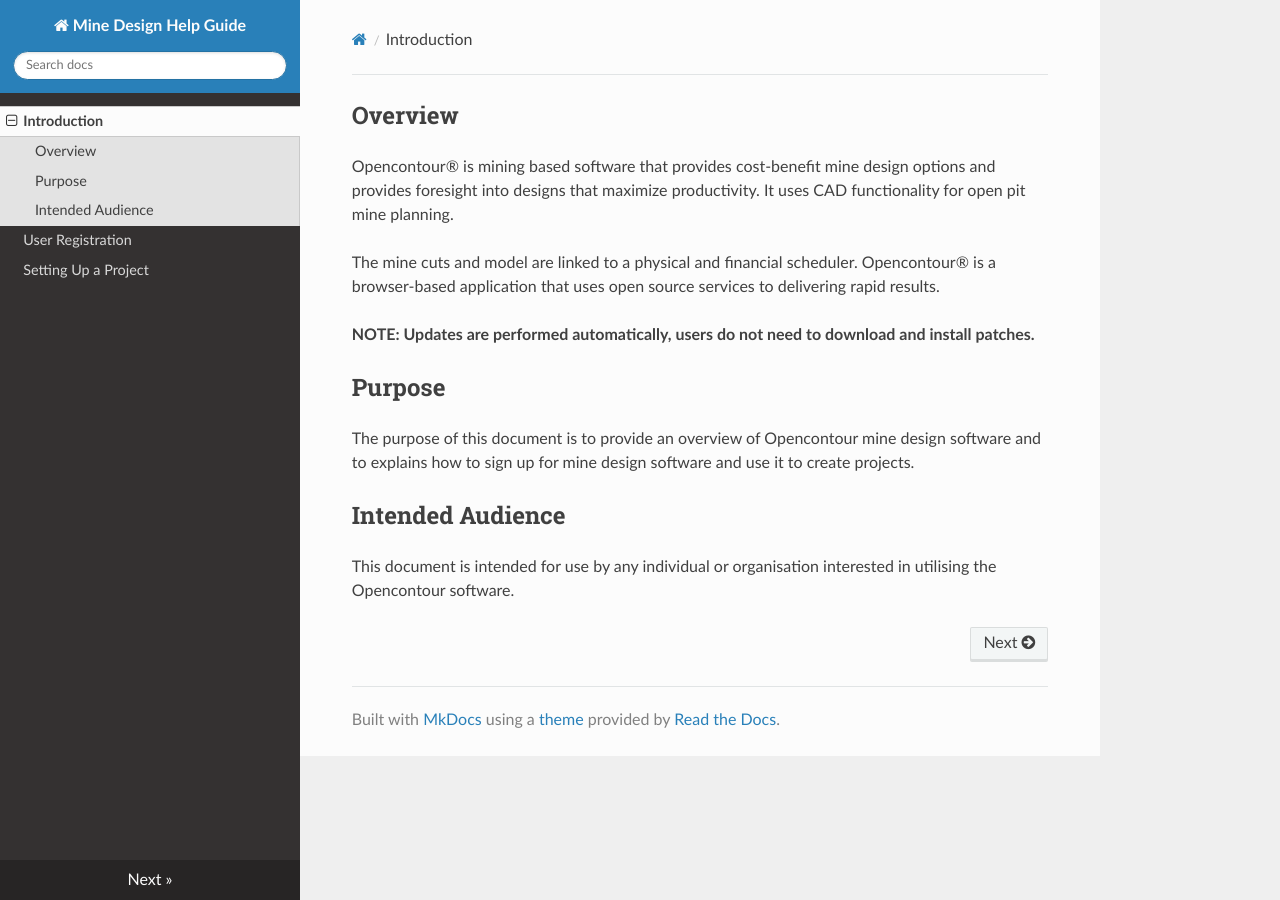
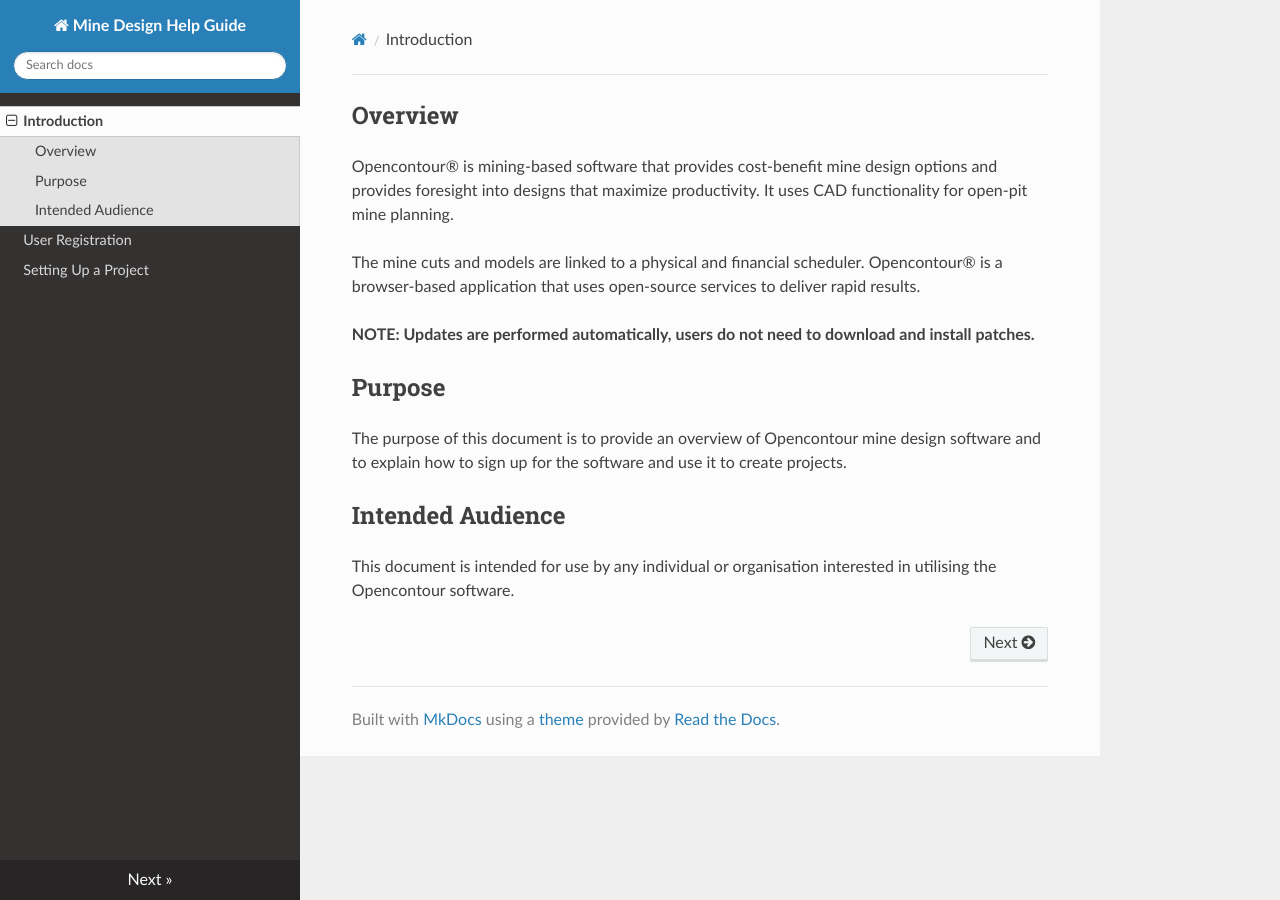
Before and after one commit to Opencontour/Opencontour_mousum, an MkDocs documentation site: the page built from docs/index.md, in a window 1280 px wide. Built offline with MkDocs 1.6.1, drawn with Linux system fonts in a browser that asks for light colours; nearby versions of some CDN libraries.

Commit message:
Update index.md

```diff
--- a/docs/index.md
+++ b/docs/index.md
@@ -3,16 +3,16 @@ site_name: MkLorum
 #
 ## Overview
 
-Opencontour® is mining based software that provides cost-benefit mine design options and provides foresight into designs that maximize productivity. It uses CAD functionality for open pit mine planning.
+Opencontour® is mining-based software that provides cost-benefit mine design options and provides foresight into designs that maximize productivity. It uses CAD functionality for open-pit mine planning.
 
-The mine cuts and model are linked to a physical and financial scheduler. Opencontour® is a browser-based application that uses open source services to delivering rapid results.
+The mine cuts and models are linked to a physical and financial scheduler. Opencontour® is a browser-based application that uses open-source services to deliver rapid results.
 
 **NOTE: Updates are performed automatically, users do not need to download and install patches.**
 
 
 ## Purpose
 
-The purpose of this document is to provide an overview of Opencontour mine design software and to explains how to sign up for mine design software and use it to create projects.
+The purpose of this document is to provide an overview of Opencontour mine design software and to explain how to sign up for the software and use it to create projects.
 
 ## Intended Audience
 
```
